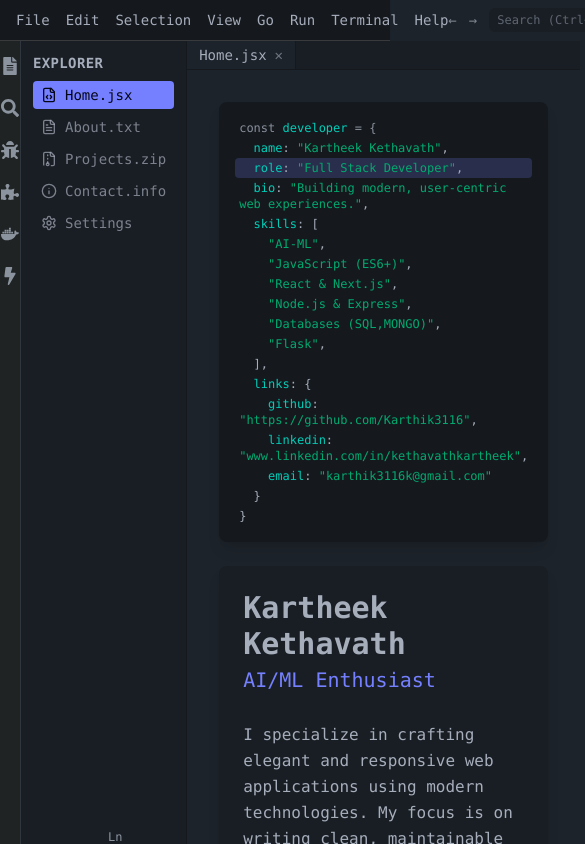
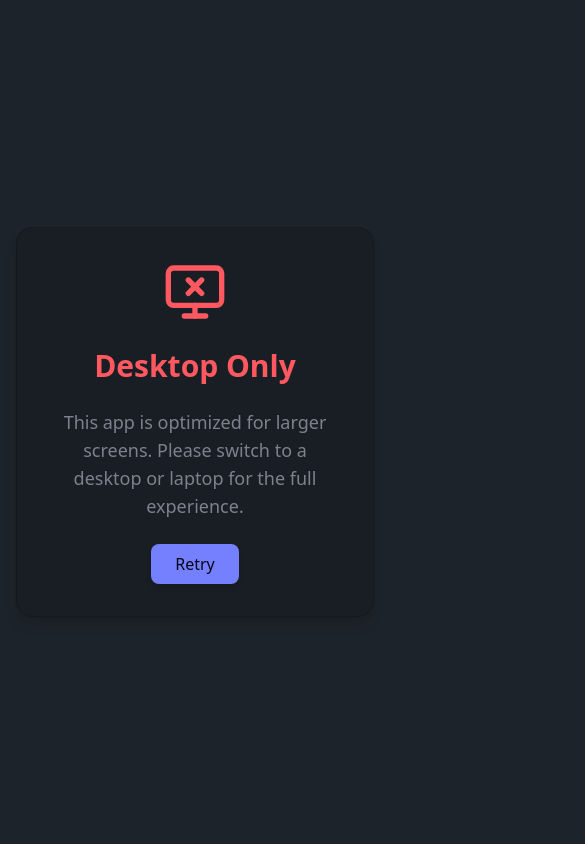
Before and after one commit to Karthik3116/vs-code-themed-portifolio, a React (Vite) app: page / in a window 390 px wide. Shown: the top 844 px of the page, 585 px wide, since content can reach past the window. Built offline with nearby package versions, Linux system fonts and the light colour scheme.

Commit message:
added OnlyDesktop option

```diff
--- a/src/App.jsx
+++ b/src/App.jsx
@@ -1,22 +1,55 @@
-import React from 'react'
-import VSCodeLayout from "./pages/VSCodeLayout"
-import BottomBar from './components/BottomBar'
+// import React from 'react'
+// import VSCodeLayout from "./pages/VSCodeLayout"
+// import BottomBar from './components/BottomBar'
 
-const App = () => {
-  return (
+// const App = () => {
+//   return (
 
-    <div className='flex flex-col h-screen bg-[#1e1e1e] text-white font-mono'>
+//     <div className='flex flex-col h-screen bg-[#1e1e1e] text-white font-mono'>
 
 
-      <VSCodeLayout/>
-      <BottomBar/>
+//       <VSCodeLayout/>
+//       <BottomBar/>
 
 
 
 
 
+//     </div>
+//   )
+// }
+
+// export default App
+
+import React, { useEffect, useState } from 'react';
+import VSCodeLayout from "./pages/VSCodeLayout";
+import BottomBar from './components/BottomBar';
+import OpenDesktop from './pages/OpenDesktop'; // Make sure this path is correct
+
+const App = () => {
+  const [isMobile, setIsMobile] = useState(false);
+
+  useEffect(() => {
+    const checkScreenSize = () => {
+      setIsMobile(window.innerWidth <= 768); // you can adjust the breakpoint
+    };
+
+    checkScreenSize(); // check on mount
+    window.addEventListener('resize', checkScreenSize); // listen to resize
+
+    return () => window.removeEventListener('resize', checkScreenSize); // cleanup
+  }, []);
+
+  return (
+    <div className='flex flex-col h-screen bg-[#1e1e1e] text-white font-mono'>
+      {isMobile ? <OpenDesktop /> : (
+        <>
+          <VSCodeLayout />
+          <BottomBar />
+        </>
+      )}
     </div>
-  )
-}
+  );
+};
 
-export default App
+export default App;
--- /dev/null
+++ b/src/pages/OpenDesktop.jsx
@@ -0,0 +1,45 @@
+import React from "react";
+import { MonitorX } from "lucide-react";
+
+// Reusable Themed Button
+const Button = ({ children, className, ...props }) => {
+  return (
+    <button
+      className={`bg-primary text-primary-content px-6 py-2 rounded-lg shadow-md hover:bg-primary-focus transition duration-300 ${className}`}
+      {...props}
+    >
+      {children}
+    </button>
+  );
+};
+
+const OpenDesktop = () => {
+  return (
+    <div className="bg-base-100 text-base-content font-sans min-h-screen flex items-center justify-center px-4 py-12">
+      <div className="bg-base-200 border border-base-300 rounded-2xl shadow-lg max-w-xl w-full p-8 sm:p-10 text-center space-y-6">
+
+        {/* Icon */}
+        <div className="flex justify-center">
+          <MonitorX className="w-16 h-16 text-error" />
+        </div>
+
+        {/* Title */}
+        <h1 className="text-3xl sm:text-4xl font-bold text-error">
+          Desktop Only
+        </h1>
+
+        {/* Description */}
+        <p className="text-base-content/70 text-lg">
+          This app is optimized for larger screens. Please switch to a desktop or laptop for the full experience.
+        </p>
+
+        {/* Action Button */}
+        <Button onClick={() => window.location.reload()} className="mt-2">
+          Retry
+        </Button>
+      </div>
+    </div>
+  );
+};
+
+export default OpenDesktop;
```
Also changed, not shown: 1 other file (tests, documents, lock files or other folders).
